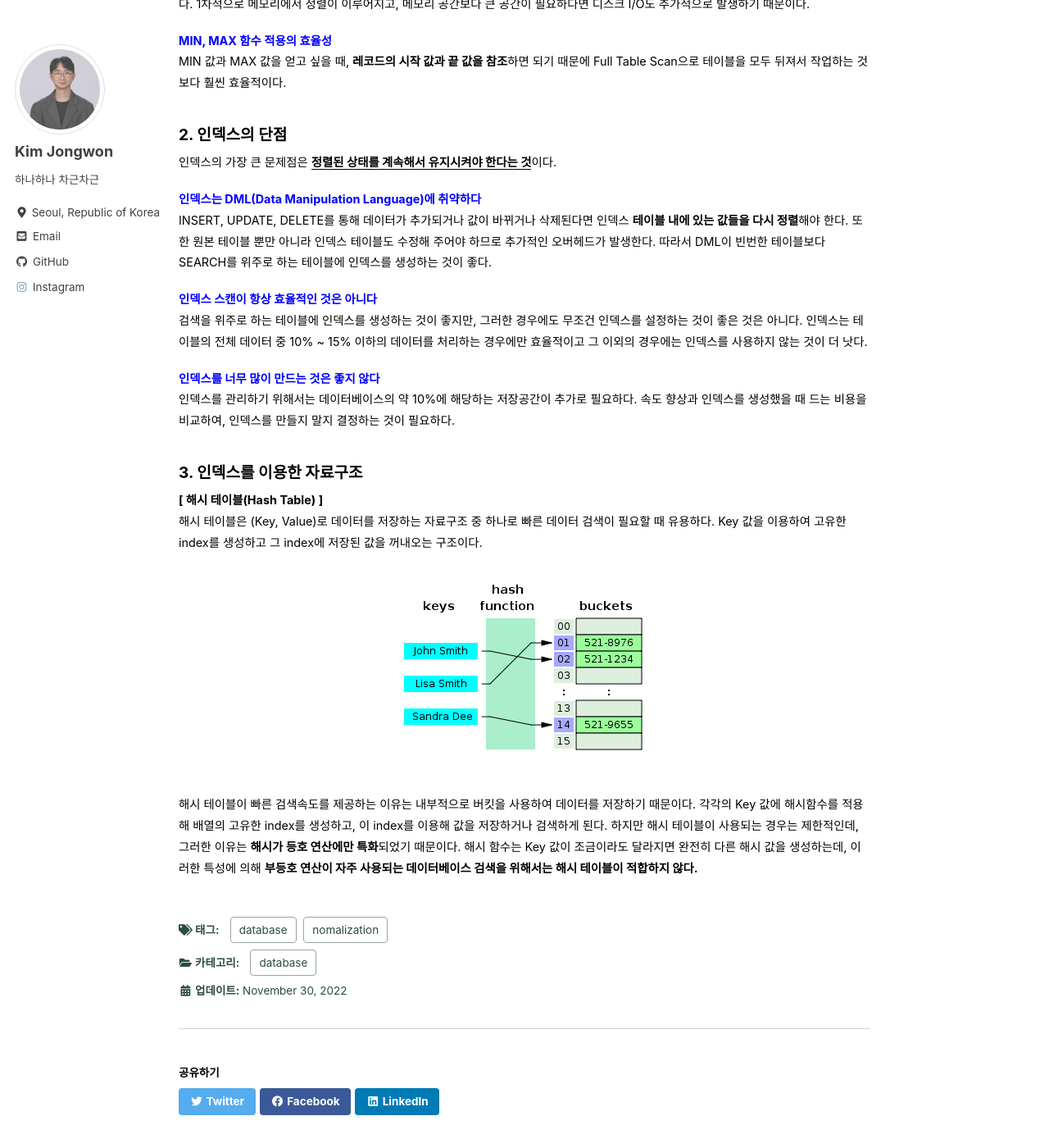
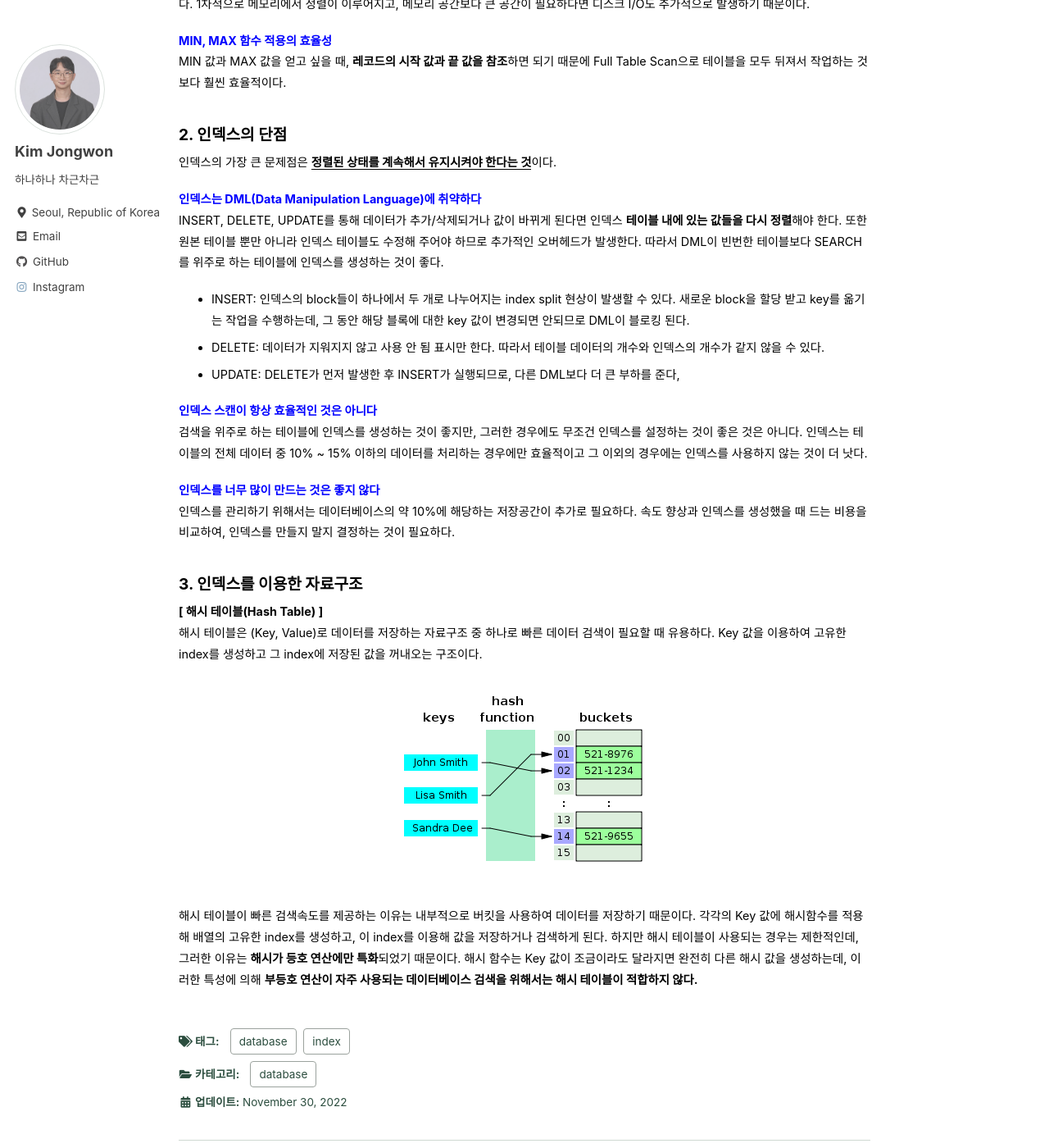
Before and after one commit to wonnx/wonnx.github.io, a Jekyll site: the page built from _posts/2022-11-30-인덱스(INDEX).md, in a window 1280 px wide and 1400 px high, scrolled down 1083 px. Shown: the whole window at 82% size. Built offline with Jekyll 4.4.1, drawn with Linux system fonts in a browser that asks for light colours; cached includes are drawn as plain includes; comment, search, counter and statistics services are not loaded; some of the changed text lies outside the part shown.

```diff
--- a/_posts/2022-11-30-인덱스(INDEX).md
+++ b/_posts/2022-11-30-인덱스(INDEX).md
@@ -4,11 +4,11 @@ categories:
     - database
 tag:
     - database
-    - nomalization
+    - index
 ---
 
 
-## 인덱스(INDEX)에 대해 알아보자
+## 인덱스란?
 
 인덱스란 **추가적인 쓰기 작업과 저장 공간을 활용하여 데이터베이스 테이블의 검색 속도를 향상**시키기 위한 자료구조이다. 테이블의 모든 데이터를 검색하면 시간이 매우 오래 걸리기 때문에, 데이터와 데이터의 위치를 포함하는 자료구조인 인덱스를 생성하여 데이터를 빠르게 조회할 수 있도록 한다.
 
@@ -30,7 +30,11 @@ MIN 값과 MAX 값을 얻고 싶을 때, **레코드의 시작 값과 끝 값을
 인덱스의 가장 큰 문제점은 **<u>정렬된 상태를 계속해서 유지시켜야 한다는 것</u>**이다.
 
 <span style="color: blue;">**인덱스는 DML(Data Manipulation Language)에 취약하다**</span>
-INSERT, UPDATE, DELETE를 통해 데이터가 추가되거나 값이 바뀌거나 삭제된다면 인덱스 **테이블 내에 있는 값들을 다시 정렬**해야 한다. 또한 원본 테이블 뿐만 아니라 인덱스 테이블도 수정해 주어야 하므로 추가적인 오버헤드가 발생한다. 따라서 DML이 빈번한 테이블보다 SEARCH를 위주로 하는 테이블에 인덱스를 생성하는 것이 좋다.
+INSERT, DELETE, UPDATE를 통해 데이터가 추가/삭제되거나 값이 바뀌게 된다면 인덱스 **테이블 내에 있는 값들을 다시 정렬**해야 한다. 또한 원본 테이블 뿐만 아니라 인덱스 테이블도 수정해 주어야 하므로 추가적인 오버헤드가 발생한다. 따라서 DML이 빈번한 테이블보다 SEARCH를 위주로 하는 테이블에 인덱스를 생성하는 것이 좋다.
+
+- INSERT: 인덱스의 block들이 하나에서 두 개로 나누어지는 index split 현상이 발생할 수 있다. 새로운 block을 할당 받고 key를 옮기는 작업을 수행하는데, 그 동안 해당 블록에 대한 key 값이 변경되면 안되므로 DML이 블로킹 된다.
+- DELETE: 데이터가 지워지지 않고 사용 안 됨 표시만 한다. 따라서 테이블 데이터의 개수와 인덱스의 개수가 같지 않을 수 있다.
+- UPDATE: DELETE가 먼저 발생한 후 INSERT가 실행되므로, 다른 DML보다 더 큰 부하를 준다,
 
 <span style="color: blue;">**인덱스 스캔이 항상 효율적인 것은 아니다**</span>
 검색을 위주로 하는 테이블에 인덱스를 생성하는 것이 좋지만, 그러한 경우에도 무조건 인덱스를 설정하는 것이 좋은 것은 아니다. 인덱스는 테이블의 전체 데이터 중 10% ~ 15% 이하의 데이터를 처리하는 경우에만 효율적이고 그 이외의 경우에는 인덱스를 사용하지 않는 것이 더 낫다.
```
Also changed, not shown: _posts/2022-12-01-트랜잭션(Transaction).md (added, +68 -0 lines), assets/images/posts/2022-12-01-트랜잭션(Transaction)/DBMS.png (added), assets/images/posts/2022-12-01-트랜잭션(Transaction)/state.png (added).
